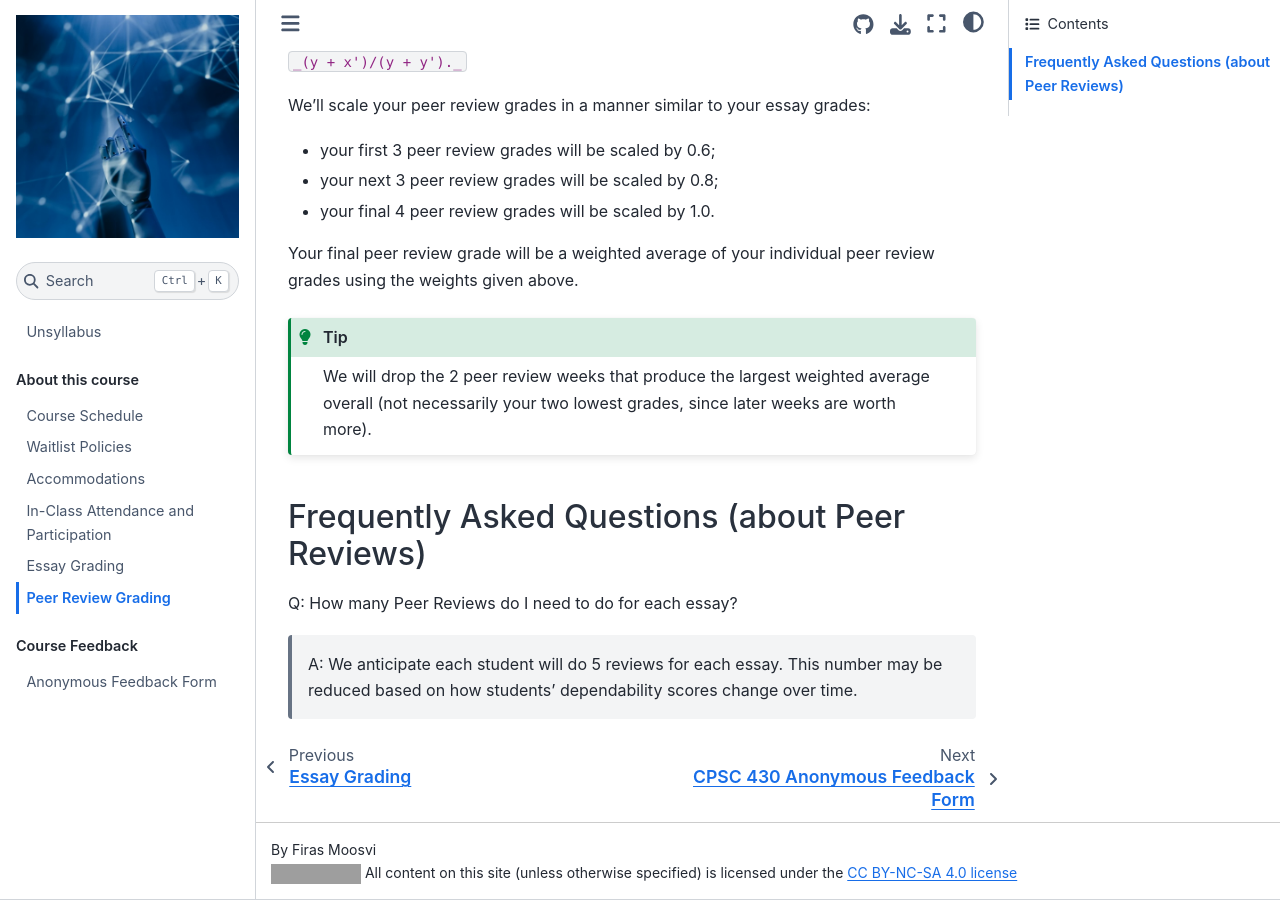
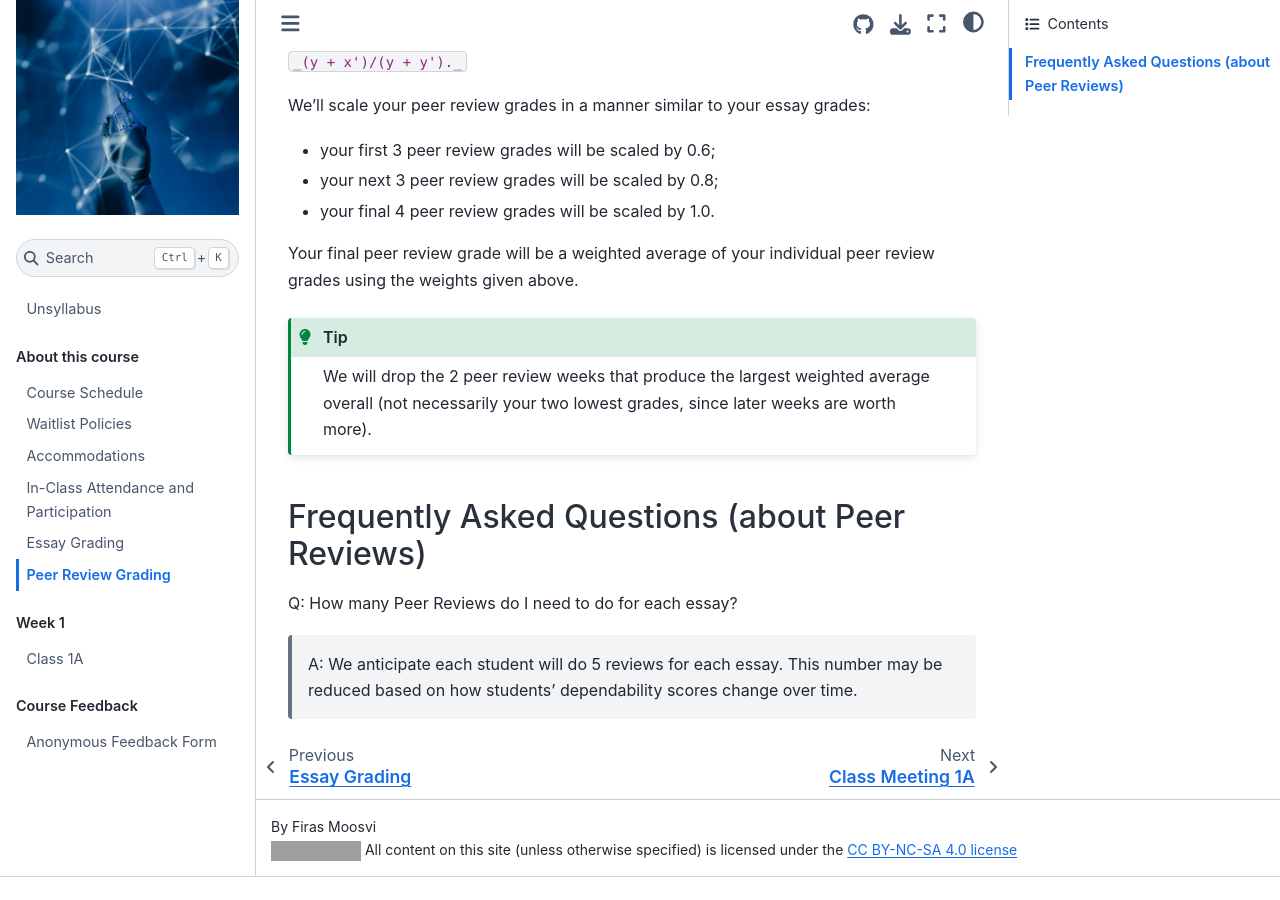
Before and after one commit to UBC-CS/cpsc430, a Jupyter Book: the page built from about/peer_review.md, in a window 1280 px wide and 900 px high, scrolled down 1696 px. Built offline with Jupyter Book 1.0.4 settings and Sphinx 7.4.7 and the Sphinx Book theme 1.1.4, drawn with Linux system fonts in a browser that asks for light colours; after the commit the page ends 2573 px from its top, so only the background shows below that; part of the change alters nothing that is shown; grey boxes are pictures that could not be loaded.

Commit message:
add 1A to TOC

```diff
--- a/_toc.yml
+++ b/_toc.yml
@@ -11,11 +11,11 @@ parts:
   - file: about/essays
   - file: about/peer_review
 
-# - caption: Week 1
-#   maxdepth: 1
-#   chapters:
-#     - file: notes/week01/class1A
-#       title: Class 1A
+- caption: Week 1
+  maxdepth: 1
+  chapters:
+    - file: notes/week01/class1A
+      title: Class 1A
 #     - file: notes/week01/class1B
 #       title: Class 1B
 #     - file: notes/week01/class1C
```
